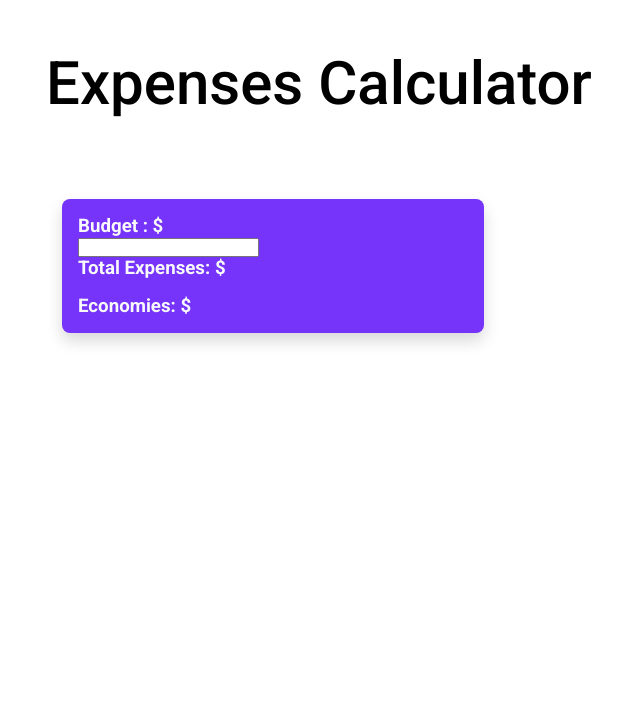
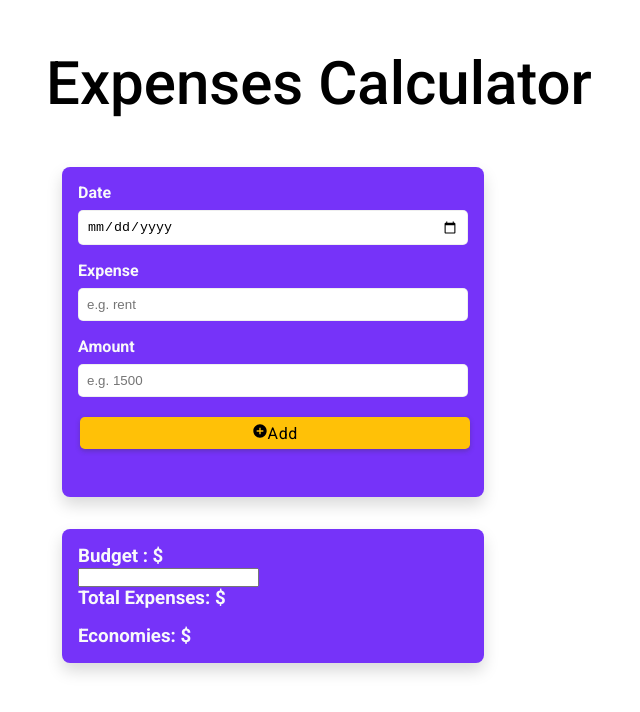
Before and after one commit to ArfinHasib/React-Projects, a React (Create React App) app: page / in a window 1280 px wide. Shown: the top 712 px of the page, without its empty margins (144-784 px from the left). Built offline with nearby package versions, Linux system fonts and the light colour scheme.

Commit message:
25 - Expenses Calc (Create a Expenses Form Component)

```diff
--- a/src/projects/25-expenses-calculator/ExpensesCalcApp.jsx
+++ b/src/projects/25-expenses-calculator/ExpensesCalcApp.jsx
@@ -1,5 +1,6 @@
 import React from 'react';
 import Title from '../components/Title';
+import ExpensesForm from './components/styles/ExpensesForm';
 
 export default function ExpensesCalcApp() {
    return (
@@ -17,6 +18,7 @@ export default function ExpensesCalcApp() {
          >
             <aside>
                {/* ExpensesForm */}
+               <ExpensesForm />
 
                <section className='card mt-2 bg-primary text-light'>
                   <div className='card-body'>
--- /dev/null
+++ b/src/projects/25-expenses-calculator/components/styles/ExpensesForm.jsx
@@ -0,0 +1,54 @@
+import React from 'react';
+import Button from '../../../components/Button';
+import FormGroup from '../../../components/FormGroup';
+import { MdEdit, MdAdd, MdCircle, MdAddCircle } from 'react-icons/md';
+
+export default function ExpensesForm({
+   edit,
+   handleSubmit,
+   date,
+   handleDate,
+   charge,
+   handleCharge,
+   amount,
+   handleAmount,
+}) {
+   return (
+      <form onSubmit={handleSubmit} className='card bg-primary text-light'>
+         <div className='card-body'>
+            <FormGroup
+               labelText='Date'
+               inputType='date'
+               values={date}
+               onChange={handleDate}
+            />
+            <FormGroup
+               labelText='Expense'
+               inputType='text'
+               values={charge}
+               onChange={handleCharge}
+               placeholder='e.g. rent'
+            />
+            <FormGroup
+               labelText='Amount'
+               inputType='number'
+               values={amount}
+               onChange={handleAmount}
+               placeholder='e.g. 1500'
+            />
+            {edit ? (
+               <Button
+                  btnClass='btn-block'
+                  icon={<MdEdit className='btn-icon' text='Edit' />}
+               />
+            ) : (
+               <Button
+                  btnClass='btn-block btn-warning'
+                  icon={<MdAddCircle className='btn-icon' />}
+                  text='Add'
+               />
+            )}
+         </div>
+      </form>
+   );
+}
```
